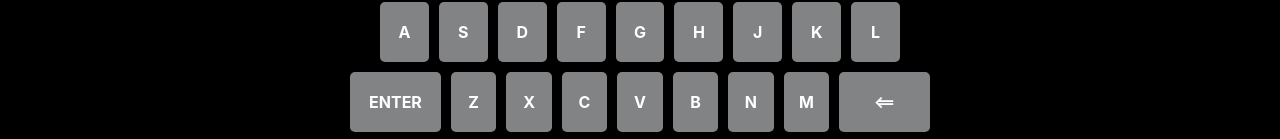
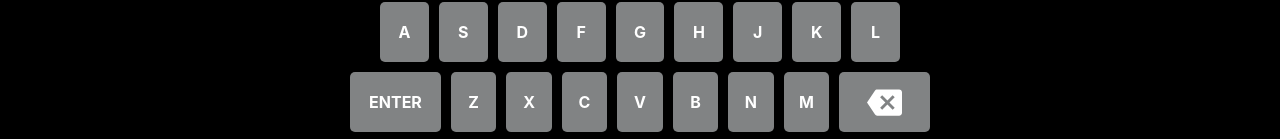
Before and after one commit to d4cho/wordle_clone, a React (Create React App) app: page / in a window 1280 px wide. Shown: the part 783-922 px from the top of the page. Built offline with nearby package versions, Linux system fonts and the light colour scheme.

Commit message:
backspace

```diff
--- a/package.json
+++ b/package.json
@@ -5,6 +5,7 @@
   "dependencies": {
     "@emotion/react": "^11.8.1",
     "@emotion/styled": "^11.8.1",
+    "@mui/icons-material": "^5.5.0",
     "@mui/material": "^5.5.0",
     "@testing-library/jest-dom": "^5.16.2",
     "@testing-library/react": "^12.1.3",
--- a/src/Components/Organisms/KeyboardLayout.jsx
+++ b/src/Components/Organisms/KeyboardLayout.jsx
@@ -1,5 +1,6 @@
 import React from 'react';
 import KeyboardLetter from '../Atoms/KeyboardLetter';
+import BackspaceIcon from '@mui/icons-material/Backspace';
 
 const KeyboardLayout = () => {
     const gridContainer = {
@@ -45,6 +46,18 @@ const KeyboardLayout = () => {
         userSelect: 'none',
     };
 
+    const backspace = {
+        backgroundColor: '#818384',
+        textTransform: 'uppercase',
+        fontWeight: 'bold',
+        borderRadius: '5px',
+        cursor: 'pointer',
+        userSelect: 'none',
+        display: 'flex',
+        justifyContent: 'center',
+        alignItems: 'center',
+    };
+
     return (
         <div>
             <div style={gridContainer}>
@@ -80,7 +93,9 @@ const KeyboardLayout = () => {
                     <KeyboardLetter letter={'b'} />
                     <KeyboardLetter letter={'n'} />
                     <KeyboardLetter letter={'m'} />
-                    <div style={item}>{'<=='}</div>
+                    <div style={backspace}>
+                        <BackspaceIcon sx={{ fontSize: 35 }} />
+                    </div>
                 </div>
             </div>
         </div>
```
Also changed, not shown: 1 other file (tests, documents, lock files or other folders).
